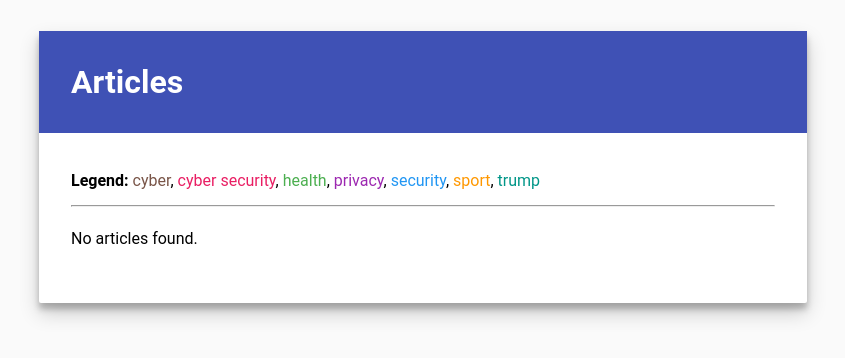
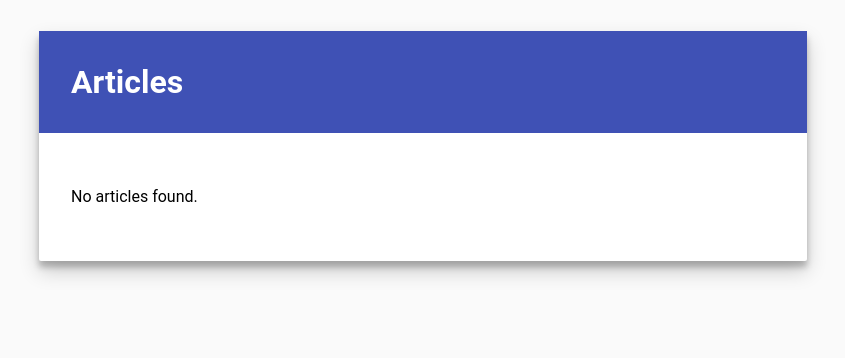
Before and after one commit to SeanLF/CSI4900, a Django app: page /article in a window 1280 px wide. Shown: the top 358 px of the page, without its empty margins (233-1078 px from the left). Run offline with Django 3.2, Linux system fonts and the light colour scheme; data that the repository does not hold is empty.

Commit message:
clean index

```diff
--- a/active_learning/templates/active_learning/index.html
+++ b/active_learning/templates/active_learning/index.html
@@ -9,17 +9,6 @@
     </div>
   </div>
   <div class="text">
-    <label for="link_colors">Legend</label>
-    <span id="link_colors">
-      <span class="cyber">cyber</span>,
-      <span class="cyber security">cyber security</span>,
-      <span class="health">health</span>,
-      <span class="privacy">privacy</span>,
-      <span class="security">security</span>,
-      <span class="sport">sport</span>,
-      <span class="trump">trump</span>
-    </span>
-    <hr>
     {% if articles %}
         <ul>
         {% for article in articles %}
@@ -30,5 +19,4 @@
         <p>No articles found.</p>
     {% endif %}
   </div>
-
 </div>
```
